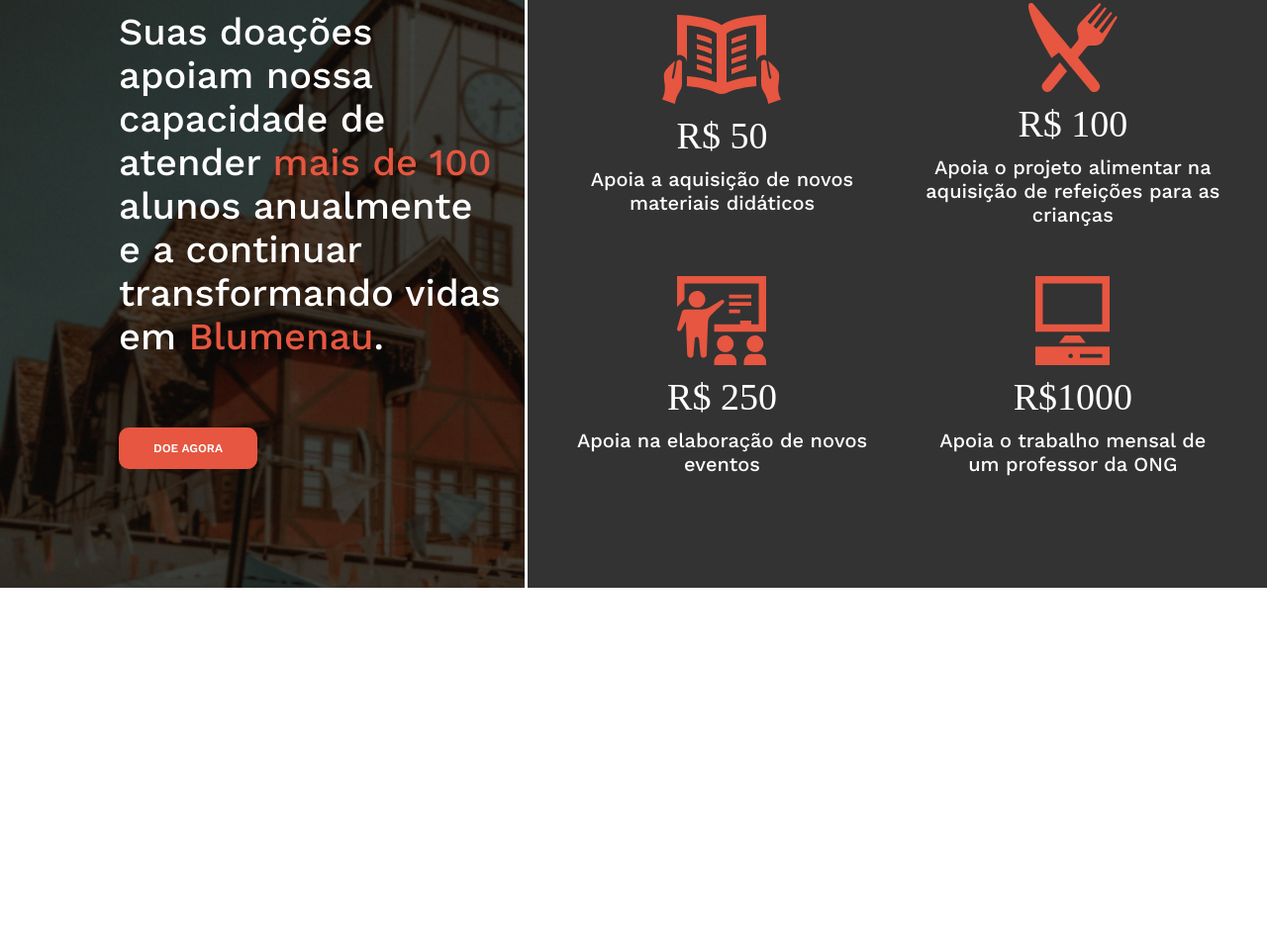
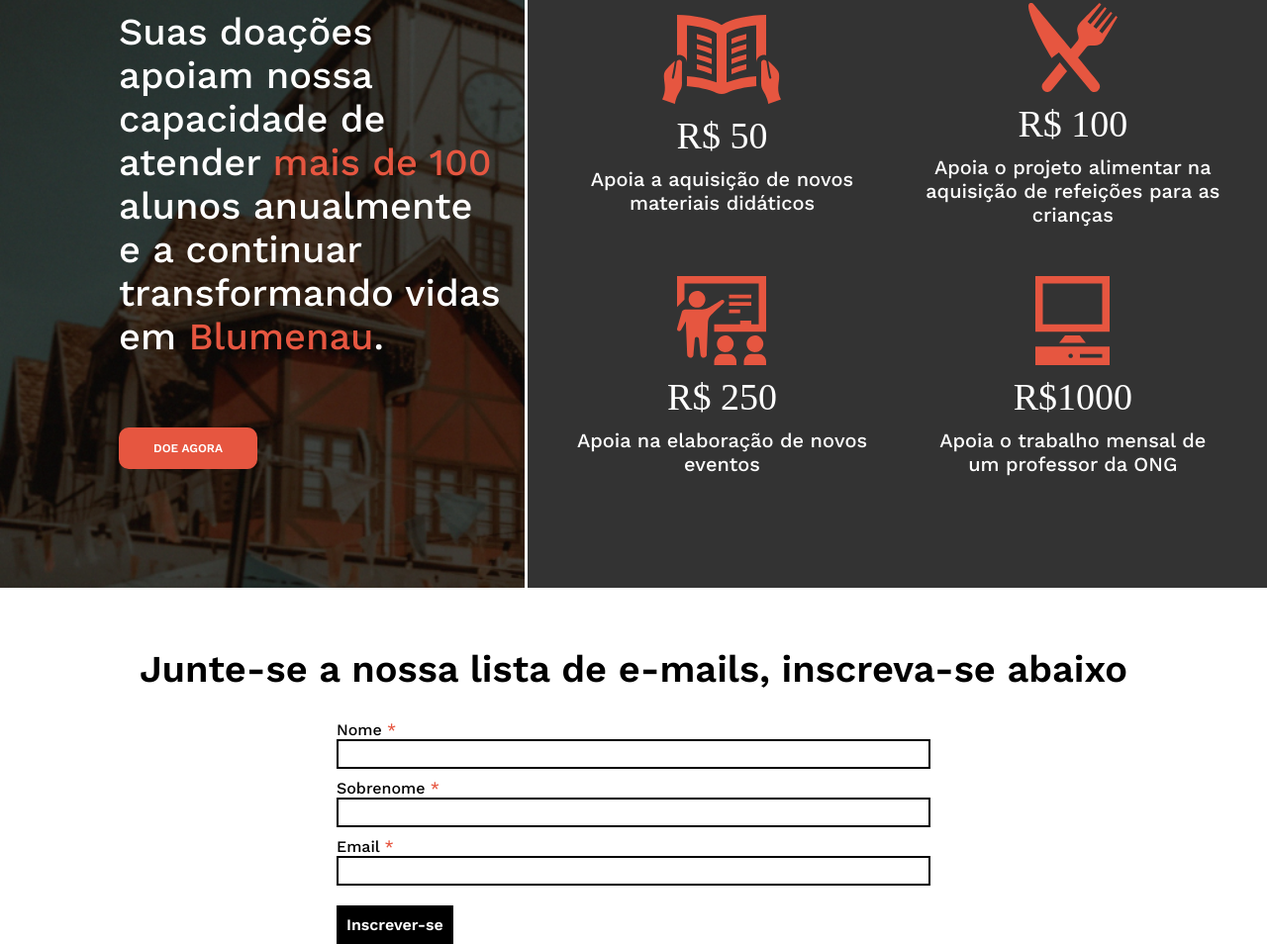
Before and after one commit to Pedro-Azeredo/ProjetoAmigoEsperanca, a plain HTML site: page index.html in a window 1280 px wide. Shown: the part 4087-5041 px from the top of the page at 99% size. Before the commit the page ends 4681 px from the top, so only its background shows below. Drawn offline with nearby package versions, Linux system fonts and the light colour scheme.

Commit message:
captura de emails

```diff
--- a/index.html
+++ b/index.html
@@ -358,6 +358,21 @@
 
       </div>
     </section>
+
+    <section class="coleta-email-container">
+      <div class="coleta-email-item">
+        <h1>Junte-se a nossa lista de e-mails, inscreva-se abaixo</h1>
+        <form action="" method="POST">
+          <label for="nome">Nome <span class="cd">*</span></label>
+          <input type="text" id="nome" name="nome">
+          <label for="sobrenome">Sobrenome <span class="cd">*</span></label>
+          <input type="text" id="sobrenome" name="sobrenome">
+          <label for="email">Email <span class="cd">*</span></label>
+          <input type="email" id="email" name="email">
+          <button type="submit" class="btn-inscrever">Inscrever-se</button>
+        </form>
+      </div>
+    </section>
   </main>
 
 
--- /dev/null
+++ b/static/css/modules/coletaemail.css
@@ -0,0 +1,47 @@
+.coleta-email-container {
+  margin: 0 auto;
+}
+.coleta-email-item {
+  display: flex;
+  flex-direction: column;
+  align-items: center;
+  justify-content: center;
+  gap: 30px;
+  font-family: var(--fonte-corpo);
+}
+.coleta-email-item h1 {
+  font-size: 38px;
+  font-weight: 600;
+  text-align: center;
+  margin-top: 60px;
+}
+
+.coleta-email-item label {
+  display: block;
+  font-weight: 500;
+}
+.coleta-email-item button {
+  display: block;
+}
+.coleta-email-item input {
+  width: 600px;
+  border: 2px solid #000;
+  margin-bottom: 10px;
+  height: 30px;
+  box-sizing: border-box;
+  padding: 10px;
+}
+.coleta-email-item .btn-inscrever {
+  background-color: #000;
+  padding: 10px;
+  color: #fff;
+  font-family: var(--fonte-corpo);
+  font-size: 16px;
+  font-weight: 600;
+  border: none;
+  margin-top: 10px;
+  cursor: pointer;
+  &:hover {
+    background-color: #3333;
+  }
+}
--- a/static/css/style.css
+++ b/static/css/style.css
@@ -4,3 +4,4 @@
 @import "./modules/apresentacao.css";
 @import "./modules/atividades.css";
 @import "./modules/info-dados.css";
+@import "./modules/coletaemail.css";
```
